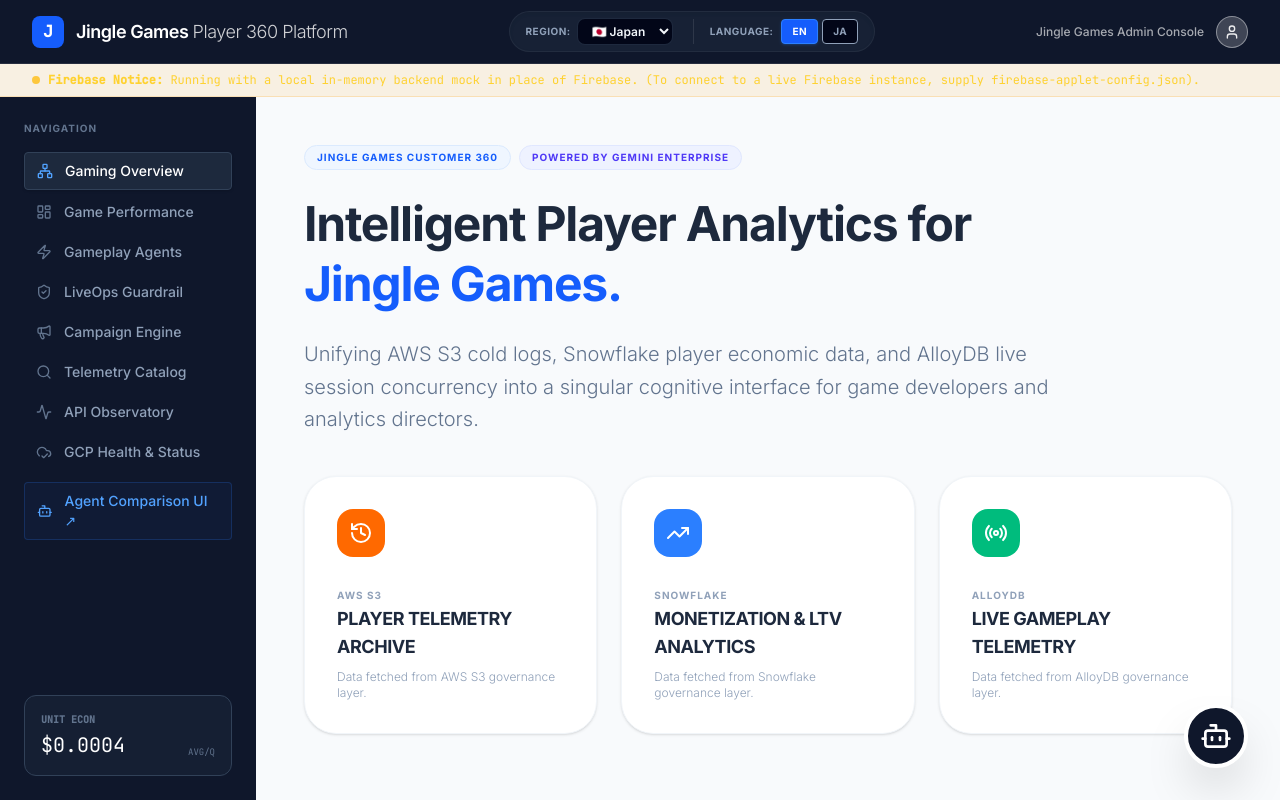
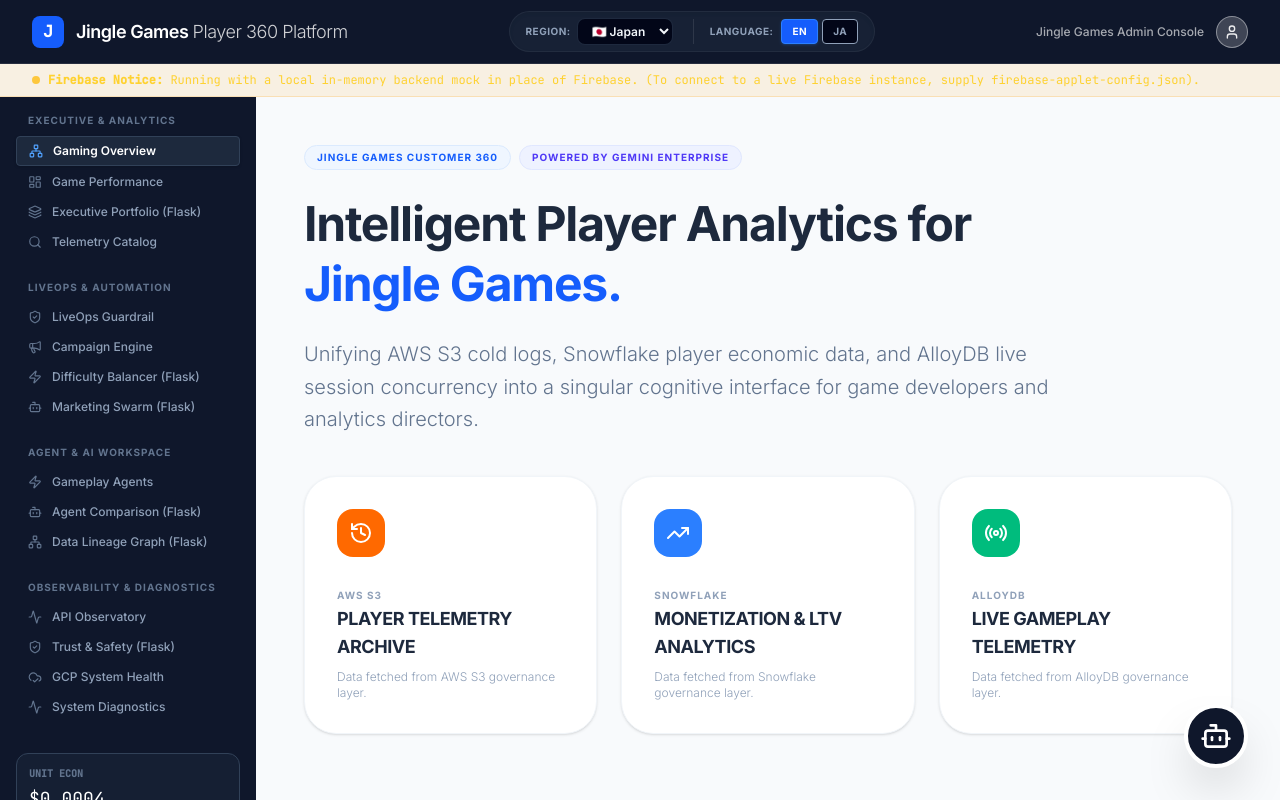
Before and after one commit to joeholley/dcgd, a React (Vite) app in the folder src/remix-gaming-app/: page / in a window 1280 px wide. Built offline with nearby package versions, Linux system fonts and the light colour scheme.

Commit message:
diagnostics

```diff
--- a/src/remix-gaming-app/src/App.tsx
+++ b/src/remix-gaming-app/src/App.tsx
@@ -9,8 +9,26 @@
 import { CampaignEngine, Country, LanguageSetting } from "./components/sections/CampaignEngine";
 import { LiveOpsGuardrail } from "./components/sections/LiveOpsGuardrail";
 import { GCPHealth } from "./components/sections/GCPHealth";
+import { Diagnostics } from "./components/sections/Diagnostics";
+import { FlaskSection } from "./components/sections/FlaskSection";
+import { DemoEventProvider } from "./context/DemoEventContext";
 
-export type Section = "overview" | "operations" | "workflows" | "catalog" | "observatory" | "campaigns" | "guardrail" | "gcp-health";
+export type Section =
+  | "overview"
+  | "operations"
+  | "executive-portfolio"
+  | "catalog"
+  | "guardrail"
+  | "campaigns"
+  | "difficulty-balancer"
+  | "marketing-swarm"
+  | "workflows"
+  | "agent-comparison"
+  | "lineage-graph"
+  | "observatory"
+  | "toxicity"
+  | "gcp-health"
+  | "diagnostics";
 
 export default function App() {
   const [activeSection, setActiveSection] = useState<Section>("overview");
@@ -34,6 +52,7 @@
   };
 
   return (
+    <DemoEventProvider activeSection={activeSection} setActiveSection={handleSectionChange}>
       <div className="relative h-screen bg-[#F8FAFC] overflow-hidden">
         <Layout
           activeSection={activeSection}
@@ -43,6 +62,7 @@
           languageSetting={languageSetting}
           setLanguageSetting={setLanguageSetting}
         >
+          {/* Executive & Analytics */}
           {activeSection === "overview" && (
             <Overview
               onSectionChange={handleSectionChange}
@@ -51,11 +71,20 @@
             />
           )}
           {activeSection === "operations" && <Operations />}
-        {activeSection === "workflows" && <AgenticWorkflows />}
+          {activeSection === "executive-portfolio" && (
+            <FlaskSection
+              title="Executive Portfolio & KPIs"
+              subtitle="C-Suite Executive Dashboard & Player Lifetime Value Analytics"
+              path="/executive.html"
+              dataMode="hybrid"
+              dataBank="omniarcade_gold.gold_player_360"
+              description="Executive view of high-value players (whales/dolphins), churn risks, and regional ARPU/DAU."
+            />
+          )}
+          {activeSection === "catalog" && <KnowledgeCatalog initialSearch={initialCatalogSearch} />}
+
+          {/* LiveOps & Automation */}
           {activeSection === "guardrail" && <LiveOpsGuardrail />}
-        {activeSection === "catalog" && <KnowledgeCatalog initialSearch={initialCatalogSearch} />}
-        {activeSection === "observatory" && <ITObservatory />}
-        {activeSection === "gcp-health" && <GCPHealth />}
           {activeSection === "campaigns" && (
             <CampaignEngine
               country={country}
@@ -64,10 +93,69 @@
               setLanguageSetting={setLanguageSetting}
             />
           )}
+          {activeSection === "difficulty-balancer" && (
+            <FlaskSection
+              title="Game Difficulty Balancer"
+              subtitle="Level Bottleneck Analysis & Match-3 Move Optimization Solver"
+              path="/difficulty.html"
+              dataMode="live"
+              dataBank="Flask Difficulty Solver API"
+              description="Analyzes Level 2 completion drop-offs and calculates recommended extra moves to optimize player retention."
+            />
+          )}
+          {activeSection === "marketing-swarm" && (
+            <FlaskSection
+              title="Marketing Recovery Agent Swarm"
+              subtitle="Autonomous Multi-Agent Cluster for At-Risk Player Recovery"
+              path="/marketing_swarm_visualizer.html"
+              dataMode="live"
+              dataBank="Flask /api/marketing/simulate-cluster"
+              description="Visualizes autonomous agent collaboration to target high-churn whales with custom promotional offers."
+            />
+          )}
+
+          {/* Agent & AI Workspace */}
+          {activeSection === "workflows" && <AgenticWorkflows />}
+          {activeSection === "agent-comparison" && (
+            <FlaskSection
+              title="Agent Comparison Workspace"
+              subtitle="KC-Guided vs Non-KC AI Gameplay Agent Trajectory Comparison"
+              path="/agent-comparison"
+              dataMode="live"
+              dataBank="Vertex AI Reasoning Engine + Flask-Sock WS"
+              description="Side-by-side execution trace comparing Dataplex Knowledge Catalog guided agents against raw LLM agents."
+            />
+          )}
+          {activeSection === "lineage-graph" && (
+            <FlaskSection
+              title="Cross-Cloud Data Lineage"
+              subtitle="Dataplex End-to-End Data Lineage & Asset Governance Graph"
+              path="/graph_visualization.html"
+              dataMode="live"
+              dataBank="Dataplex Lineage API"
+              description="Interactive graph showing raw telemetry ingestion to gold analytical tables and BQML churn prediction model."
+            />
+          )}
+
+          {/* Observability & Diagnostics */}
+          {activeSection === "observatory" && <ITObservatory />}
+          {activeSection === "toxicity" && (
+            <FlaskSection
+              title="Trust & Safety Observatory"
+              subtitle="Toxic Chat Detection, Anti-Cheat, & GIRA Incident Assessment"
+              path="/toxicity.html"
+              dataMode="hybrid"
+              dataBank="AlloyDB / GIRA Incident API"
+              description="Real-time toxic chat moderation stream, player ban execution, and automated safety incident reporting."
+            />
+          )}
+          {activeSection === "gcp-health" && <GCPHealth />}
+          {activeSection === "diagnostics" && <Diagnostics />}
         </Layout>
 
         {/* Persistent PineCore AI Assistant */}
         <GamingAssistant isOpen={assistantOpen} onToggle={() => setAssistantOpen(!assistantOpen)} />
       </div>
+    </DemoEventProvider>
   );
 }
--- a/src/remix-gaming-app/src/components/Layout.tsx
+++ b/src/remix-gaming-app/src/components/Layout.tsx
@@ -103,15 +103,42 @@
     return text;
   };
 
-  const navItems = [
+  const navCategories = [
+    {
+      title: "Executive & Analytics",
+      items: [
         { id: "overview" as Section, label: "Gaming Overview", icon: Network },
         { id: "operations" as Section, label: "Game Performance", icon: LayoutDashboard },
-    { id: "workflows" as Section, label: "Gameplay Agents", icon: Zap },
+        { id: "executive-portfolio" as Section, label: "Executive Portfolio (Flask)", icon: Layers },
+        { id: "catalog" as Section, label: "Telemetry Catalog", icon: Search },
+      ],
+    },
+    {
+      title: "LiveOps & Automation",
+      items: [
         { id: "guardrail" as Section, label: "LiveOps Guardrail", icon: ShieldCheck },
         { id: "campaigns" as Section, label: "Campaign Engine", icon: Megaphone },
-    { id: "catalog" as Section, label: "Telemetry Catalog", icon: Search },
+        { id: "difficulty-balancer" as Section, label: "Difficulty Balancer (Flask)", icon: Zap },
+        { id: "marketing-swarm" as Section, label: "Marketing Swarm (Flask)", icon: Bot },
+      ],
+    },
+    {
+      title: "Agent & AI Workspace",
+      items: [
+        { id: "workflows" as Section, label: "Gameplay Agents", icon: Zap },
+        { id: "agent-comparison" as Section, label: "Agent Comparison (Flask)", icon: Bot },
+        { id: "lineage-graph" as Section, label: "Data Lineage Graph (Flask)", icon: Network },
+      ],
+    },
+    {
+      title: "Observability & Diagnostics",
+      items: [
         { id: "observatory" as Section, label: "API Observatory", icon: Activity },
-    { id: "gcp-health" as Section, label: "GCP Health & Status", icon: CloudCheck },
+        { id: "toxicity" as Section, label: "Trust & Safety (Flask)", icon: ShieldCheck },
+        { id: "gcp-health" as Section, label: "GCP System Health", icon: CloudCheck },
+        { id: "diagnostics" as Section, label: "System Diagnostics", icon: Activity },
+      ],
+    },
   ];
 
   return (
@@ -197,11 +224,13 @@
 
       <div className="flex flex-1 overflow-hidden">
         {/* Sidebar */}
-        <aside className="w-64 bg-slate-900 text-slate-300 flex flex-col shrink-0">
-          <div className="p-6">
-            <p className="text-[10px] uppercase tracking-widest text-slate-500 font-bold mb-4">{t("Navigation")}</p>
-            <nav className="space-y-1">
-              {navItems.map((item) => {
+        <aside className="w-64 bg-slate-900 text-slate-300 flex flex-col shrink-0 overflow-y-auto">
+          <div className="p-4 space-y-6">
+            {navCategories.map((cat) => (
+              <div key={cat.title}>
+                <p className="text-[10px] uppercase tracking-widest text-slate-500 font-bold mb-2 px-3">{t(cat.title)}</p>
+                <nav className="space-y-0.5">
+                  {cat.items.map((item) => {
                     const Icon = item.icon;
                     const isActive = activeSection === item.id;
                     return (
@@ -209,35 +238,27 @@
                         key={item.id}
                         onClick={() => onSectionChange(item.id)}
                         className={cn(
-                      "w-full flex items-center gap-3 px-3 py-2 rounded transition-all duration-200 group text-sm font-medium",
+                          "w-full flex items-center gap-2.5 px-3 py-1.5 rounded transition-all duration-200 group text-xs font-medium text-left",
                           isActive
-                        ? "bg-slate-800 text-white border border-slate-700 shadow-sm"
+                            ? "bg-slate-800 text-white border border-slate-700 shadow-sm font-semibold"
                             : "text-slate-400 hover:text-slate-200 hover:bg-slate-800/50"
                         )}
                       >
-                    <Icon className={cn("w-4 h-4", isActive ? "text-blue-400" : "text-slate-500 group-hover:text-slate-300")} />
-                    <span>{t(item.label)}</span>
+                        <Icon className={cn("w-3.5 h-3.5 shrink-0", isActive ? "text-blue-400" : "text-slate-500 group-hover:text-slate-300")} />
+                        <span className="truncate">{t(item.label)}</span>
                       </button>
                     );
                   })}
-
-              <a
-                href="/agent-comparison"
-                target="_blank"
-                rel="noreferrer"
-                className="w-full flex items-center gap-3 px-3 py-2 rounded transition-all duration-200 text-sm font-medium text-blue-400 hover:text-blue-300 hover:bg-slate-800/50 mt-3 border border-blue-500/20 bg-blue-500/5"
-              >
-                <Bot className="w-4 h-4 text-blue-400" />
-                <span>Agent Comparison UI ↗</span>
-              </a>
                 </nav>
               </div>
+            ))}
+          </div>
 
-          <div className="mt-auto p-6 space-y-6">
-            <div className="p-4 rounded-xl bg-slate-800/50 border border-slate-700 font-mono">
+          <div className="mt-auto p-4 space-y-4">
+            <div className="p-3 rounded-xl bg-slate-800/50 border border-slate-700 font-mono">
               <p className="text-[10px] uppercase text-slate-500 font-bold mb-1">{t("Unit Econ")}</p>
               <div className="flex justify-between items-end">
-                <span className="text-xl font-light text-white">$0.0004</span>
+                <span className="text-lg font-light text-white">$0.0004</span>
                 <span className="text-[9px] text-slate-500 uppercase">avg/q</span>
               </div>
             </div>
--- a/src/remix-gaming-app/src/components/sections/Diagnostics.tsx
+++ b/src/remix-gaming-app/src/components/sections/Diagnostics.tsx
@@ -328,7 +328,7 @@
         <div className="p-5 rounded-2xl bg-slate-900/80 border border-slate-800 font-mono">
           <p className="text-[10px] font-bold text-slate-400 uppercase tracking-wider mb-1">Total Sections</p>
           <div className="flex items-baseline justify-between">
-            <span className="text-3xl font-bold text-white">15</span>
+            <span className="text-3xl font-bold text-white">{sections.length}</span>
             <span className="text-xs text-slate-500">9 React / 6 Flask</span>
           </div>
         </div>
@@ -337,7 +337,7 @@
           <p className="text-[10px] font-bold text-emerald-400 uppercase tracking-wider mb-1">Live GCP Connected</p>
           <div className="flex items-baseline justify-between">
             <span className="text-3xl font-bold text-emerald-400">{liveCount}</span>
-            <span className="text-xs text-emerald-500/80">{(liveCount / 15 * 100).toFixed(0)}% Live</span>
+            <span className="text-xs text-emerald-500/80">{sections.length > 0 ? (liveCount / sections.length * 100).toFixed(0) : 0}% Live</span>
           </div>
         </div>
 
@@ -379,7 +379,7 @@
 
               <div className="pt-2 border-t border-slate-800/80 flex items-center justify-between text-[10px] font-mono">
                 <span className="text-slate-500">Latency: <strong className="text-slate-300">{svc.latencyMs}ms</strong></span>
-                <span className="text-emerald-400 font-semibold">{svc.status}</span>
+                <span className={`font-semibold ${svc.status === 'LIVE' ? 'text-emerald-400' : svc.status === 'FALLBACK' ? 'text-amber-400' : 'text-red-400'}`}>{svc.status}</span>
               </div>
             </div>
           ))}
```
Also changed, not shown: src/remix-gaming-app/server.ts (+13 -0 lines), src/remix-gaming-app/src/components/DataModeBadge.tsx (+6 -2 lines), src/remix-gaming-app/src/components/sections/FlaskSection.tsx (+21 -0 lines). Lines whose indentation alone changed are shown as unchanged.
